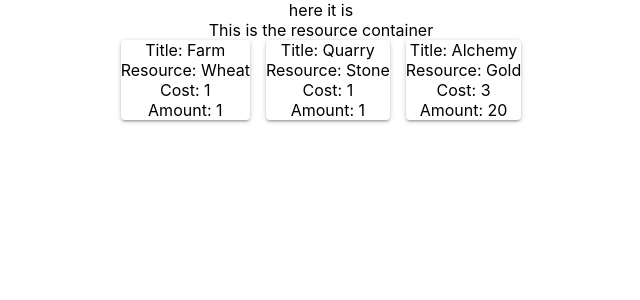
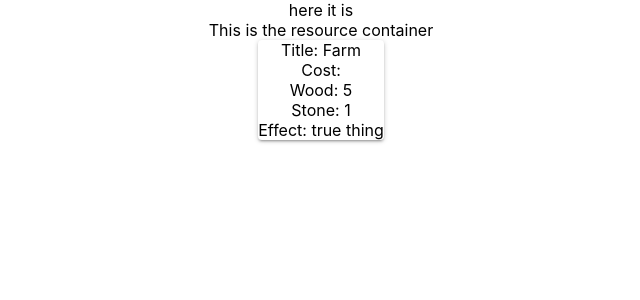
Before and after one commit to InfinitySamurai/InCardMental, a React (Create React App) app: page / in a window 1280 px wide. Shown: the top 300 px of the page, without its empty margins (319-959 px from the left). Built offline with nearby package versions, Linux system fonts and the light colour scheme.

Commit message:
Redefined data structures and added to display simplisticly

```diff
--- a/src/Components/CardContainer.tsx
+++ b/src/Components/CardContainer.tsx
@@ -1,6 +1,4 @@
 import React from "react";
-import { IGameCard } from "../GameLogic/GameCard";
-import { makeStyles } from "@material-ui/styles";
 import {
   Card,
   CardContent,
@@ -9,10 +7,13 @@ import {
   GridListTile,
   Paper
 } from "@material-ui/core";
+
+import { GameCard as UiGameCard } from "../GameLogic/GameCard";
+import { makeStyles } from "@material-ui/styles";
 import { GameCard } from "./GameCard";
 
 export interface IProps {
-  cardHand: IGameCard[];
+  cardHand: UiGameCard[];
 }
 
 const useStyles = makeStyles({
@@ -31,15 +32,10 @@ export function CardContainer(props: IProps) {
     <Grid container className={style.root} spacing={16}>
       <Grid item xs={12}>
         <Grid container justify="center" spacing={16}>
-          {props.cardHand.map(card => {
-            const cardData = {
-              ...card,
-              title: card.title.toString(),
-              resource: card.resource.toString()
-            };
+          {props.cardHand.map((card, idx) => {
             return (
-              <Grid item>
-                <GameCard {...cardData} />
+              <Grid key={`CardHand${idx}`} item>
+                <GameCard card={card} />
               </Grid>
             );
           })}
--- a/src/Components/GameCard.tsx
+++ b/src/Components/GameCard.tsx
@@ -1,22 +1,22 @@
 import React from "react";
 import Paper from "@material-ui/core/Paper";
-import { CardTitle } from "material-ui";
+import { GameCard as GameLogicCard } from "../GameLogic/GameCard";
 
 interface IProps {
-  title: string;
-  resource: string;
-  cost: number;
-  amount: number;
+  card: GameLogicCard;
 }
 
 export function GameCard(props: IProps) {
-  const { title, resource, cost, amount } = props;
+  const { card } = props;
   return (
     <Paper>
-      <div>{`Title: ${title}`}</div>
-      <div> {`Resource: ${resource}`}</div>
-      <div> {`Cost: ${cost}`}</div>
-      <div> {`Amount: ${amount}`}</div>
+      <div>{`Title: ${card.title}`}</div>
+      <div>Cost:</div>
+      {/* <div>{card.cost}</div> */}
+      {card.cost.map(cost => {
+        return <div>{`${cost.resource.toString()}: ${cost.amount}`}</div>;
+      })}
+      <div> {`Effect: ${card.effect.description}`}</div>
     </Paper>
   );
 }
--- a/src/Components/GameContainer.tsx
+++ b/src/Components/GameContainer.tsx
@@ -5,6 +5,7 @@ import Resource from "../GameLogic/Resource";
 import { ResourceContainer } from "./ResourceContainer";
 import Structure from "../GameLogic/Structure";
 import Technology from "../GameLogic/Technology";
+import { GameCard as UIGameCard } from "../GameLogic/GameCard";
 
 export function GameContainer() {
   return (
@@ -12,24 +13,26 @@ export function GameContainer() {
       <ResourceContainer />
       <CardContainer
         cardHand={[
-          {
-            cost: 1,
-            resource: Resource.WHEAT,
-            amount: 1,
-            title: Structure.FARM
-          },
-          {
-            cost: 1,
-            resource: Resource.STONE,
-            amount: 1,
-            title: Structure.QUARRY
-          },
-          {
-            cost: 3,
-            resource: Resource.GOLD,
-            amount: 20,
-            title: Technology.ALCHEMY
-          }
+          new UIGameCard({
+            title: Structure.FARM,
+            cost: [
+              { resource: Resource.WOOD, amount: 5 },
+              { resource: Resource.STONE, amount: 1 }
+            ],
+            effect: { effect: () => true, description: "true thing" }
+          })
+          // {
+          //   cost: 1,
+          //   inputResource: Resource.STONE,
+          //   amount: 1,
+          //   title: Structure.QUARRY
+          // },
+          // {
+          //   cost: 3,
+          //   inputResource: Resource.GOLD,
+          //   amount: 20,
+          //   title: Technology.ALCHEMY
+          // }
         ]}
       />
     </>
--- /dev/null
+++ b/src/GameLogic/Data/CardData.ts
@@ -0,0 +1 @@
+export const cardData = [{}];
--- a/src/GameLogic/GameCard.ts
+++ b/src/GameLogic/GameCard.ts
@@ -2,11 +2,36 @@ import Resource from "./Resource";
 import Structure from "./Structure";
 import Technology from "./Technology";
 
-export interface IGameCard {
+export interface IEffect {
+  effect: () => void;
+  description: string;
+}
+
+export interface ICost {
+  resource: Resource;
+  amount: number;
+}
+
+export interface ICardInitialValues {
   title: Structure | Technology;
-  cost: number;
-  inputResource: Resource;
-  amount: number;
-  outputResource?: Resource;
-  effect?: () => void;
+  cost: ICost[];
+  effect: IEffect;
 }
+
+export class GameCard {
+  title: Structure | Technology;
+  cost: ICost[];
+  effect: IEffect;
+
+  constructor(initialValues: ICardInitialValues) {
+    this.title = initialValues.title;
+    this.cost = initialValues.cost;
+    this.effect = initialValues.effect;
+  }
+}
+
+const a = new GameCard({
+  title: Structure.FARM,
+  cost: [{ resource: Resource.WOOD, amount: 5 }],
+  effect: { effect: () => true, description: "true thing" }
+});
--- a/src/GameLogic/Resource.ts
+++ b/src/GameLogic/Resource.ts
@@ -1,8 +1,7 @@
 enum Resource {
   WOOD = "Wood",
   STONE = "Stone",
-  WHEAT = "Wheat",
-  MEAT = "Meat",
+  FOOD = "Food",
   GOLD = "Gold"
 }
 
```
Also changed, not shown: src/GameLogic/Data/ResourceInitialValues.ts (added, +15 -0 lines), src/GameLogic/ResourceTracker.ts (added, +14 -0 lines).
